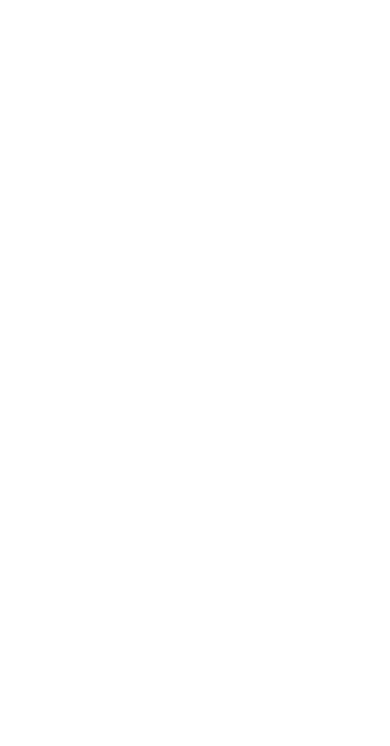
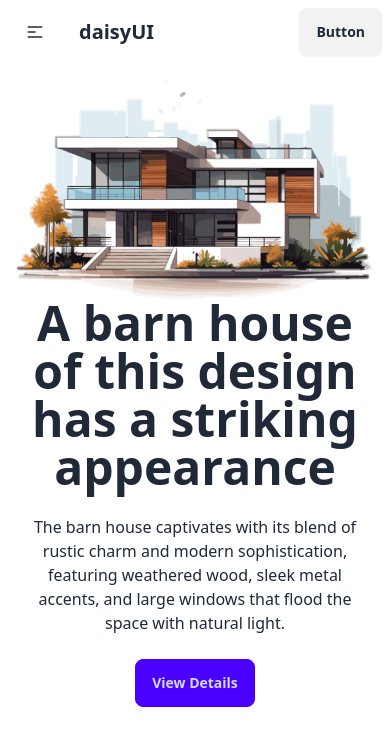
Before and after one commit to fiverrtahmid/assignment-three, a plain HTML site: page inded.html in a window 390 px wide. Drawn offline with nearby package versions, Linux system fonts and the light colour scheme.

Commit message:
header and hero area added

```diff
--- a/inded.html
+++ b/inded.html
@@ -12,5 +12,74 @@
 		<link rel="stylesheet" href="style.css" />
 		<script src="https://cdn.tailwindcss.com"></script>
 	</head>
-	<body></body>
+	<body>
+		<div class="container xl mx-auto">
+			<div class="navbar bg-base-100">
+				<div class="navbar-start">
+					<div class="dropdown">
+						<div
+							tabindex="0"
+							role="button"
+							class="btn btn-ghost lg:hidden"
+						>
+							<svg
+								xmlns="http://www.w3.org/2000/svg"
+								class="h-5 w-5"
+								fill="none"
+								viewBox="0 0 24 24"
+								stroke="currentColor"
+							>
+								<path
+									stroke-linecap="round"
+									stroke-linejoin="round"
+									stroke-width="2"
+									d="M4 6h16M4 12h8m-8 6h16"
+								/>
+							</svg>
+						</div>
+						<ul
+							tabindex="0"
+							class="menu menu-sm dropdown-content bg-base-100 rounded-box z-[1] mt-3 w-52 p-2 shadow"
+						>
+							<li><a>Home</a></li>
+							<li><a>Service</a></li>
+							<li><a>Portfolio</a></li>
+							<li><a>Blog</a></li>
+							<li><a>Contact Us</a></li>
+						</ul>
+					</div>
+					<a class="btn btn-ghost text-xl">daisyUI</a>
+				</div>
+				<div class="navbar-center hidden lg:flex">
+					<ul class="menu menu-horizontal px-1">
+						<li><a>Home</a></li>
+						<li><a>Service</a></li>
+						<li><a>Portfolio</a></li>
+						<li><a>Blog</a></li>
+						<li><a>Contact Us</a></li>
+					</ul>
+				</div>
+				<div class="navbar-end">
+					<a class="btn">Button</a>
+				</div>
+			</div>
+		</div>
+		<div class="hero min-h-[600px]">
+			<div class="hero-content text-center">
+				<div class="max-w-[900px] flex flex-col items-center">
+					<img src="assets/banner.png" alt="" />
+					<h1 class="text-5xl font-bold">
+						A barn house of this design has a striking appearance
+					</h1>
+					<p class="py-6">
+						The barn house captivates with its blend of rustic charm
+						and modern sophistication, featuring weathered wood,
+						sleek metal accents, and large windows that flood the
+						space with natural light.
+					</p>
+					<button class="btn btn-primary">View Details</button>
+				</div>
+			</div>
+		</div>
+	</body>
 </html>
```
